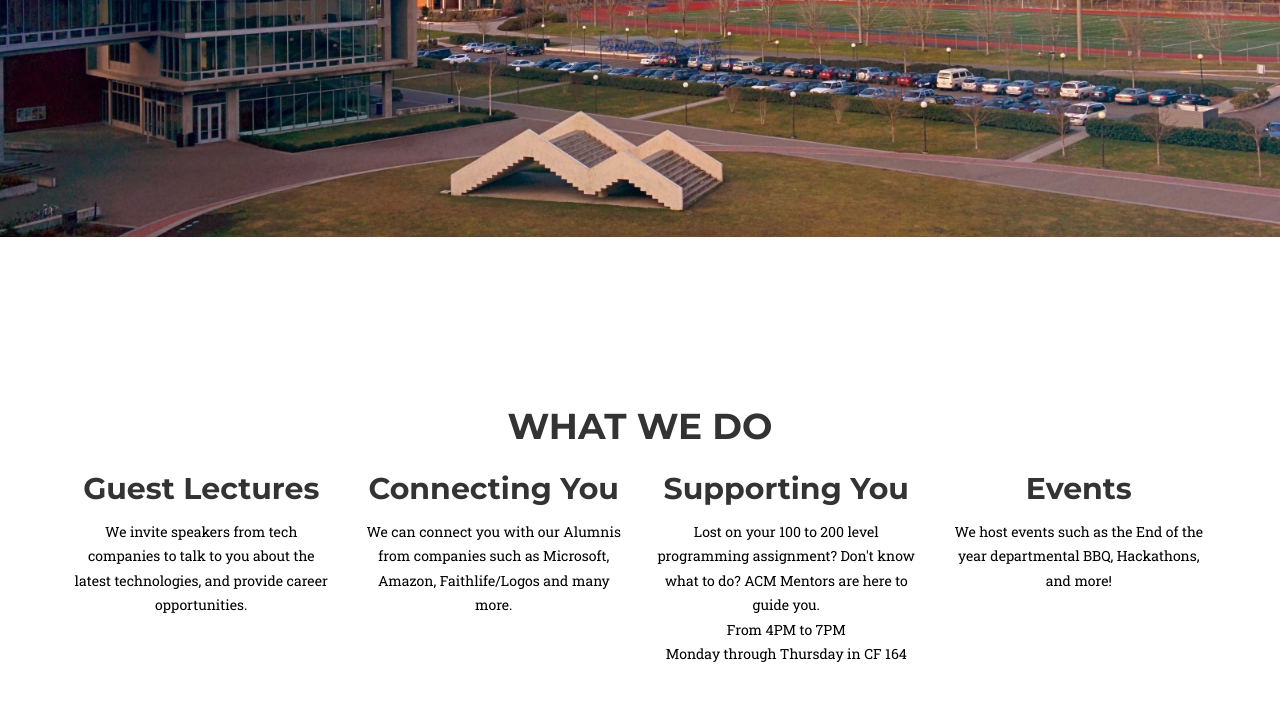
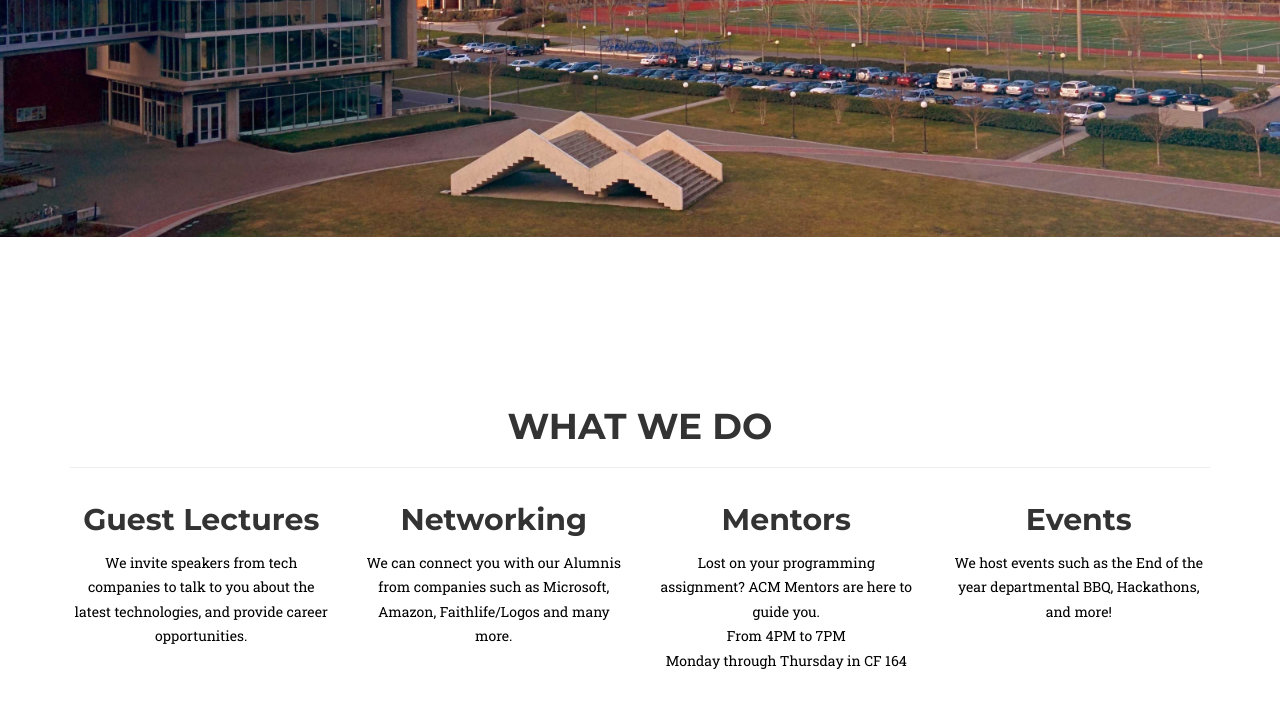
Before and after one commit to WWU-ACM/acm.orgs.cs.wwu.edu, a plain HTML site: page index.html in a window 1280 px wide. Shown: the part 393-1100 px from the top of the page. Drawn offline with nearby package versions, Linux system fonts and the light colour scheme; a web font is replaced by a local one.

Commit message:
Fixing accessibility issues

```diff
--- a/index.html
+++ b/index.html
@@ -111,6 +111,7 @@
             <div class="row">
                 <div class="col-lg-12 text-center">
                     <h1 class="section-heading">What we do</h1>
+                    <hr>
                 </div>
             </div>
             <div class="row text-center">
@@ -119,12 +120,12 @@
                     <p class="text-muted">We invite speakers from tech companies to talk to you about the latest technologies, and provide career opportunities. </p>
                 </div>
                 <div class="col-md-3">
-                    <h2 class="service-heading">Connecting You</h2>
+                    <h2 class="service-heading">Networking</h2>
                     <p class="text-muted">We can connect you with our Alumnis from companies such as Microsoft, Amazon, Faithlife/Logos and many more.</p>
                 </div>
                 <div class="col-md-3">
-                    <h2 class="service-heading">Supporting You</h2>
-                    <p class="text-muted">Lost on your 100 to 200 level programming assignment? Don't know what to do? ACM Mentors are here to guide you.<br>
+                    <h2 class="service-heading">Mentors</h2>
+                    <p class="text-muted">Lost on your programming assignment? ACM Mentors are here to guide you.<br>
                         From 4PM to 7PM <br>Monday through Thursday in CF 164
                     <br>
                     </p>
```
